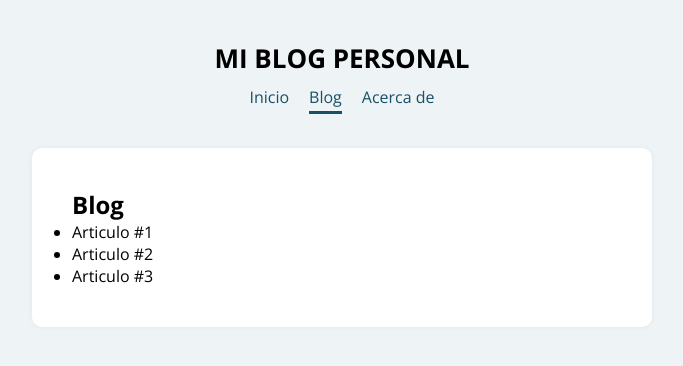
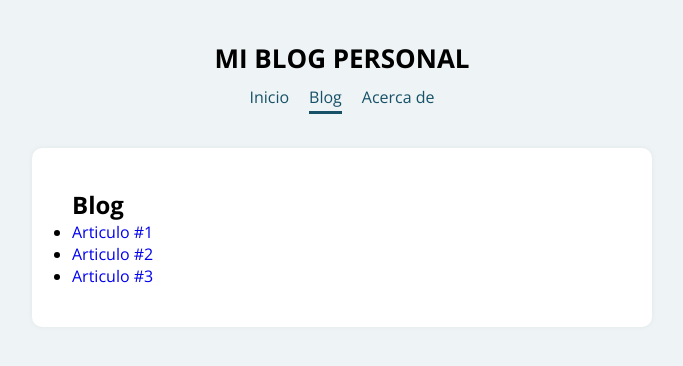
Before and after one commit to rvaldez20/app-blog-cfm, a React (Create React App) app: page /blog in a window 1280 px wide. Shown: the top 366 px of the page, without its empty margins (298-981 px from the left). Built offline with nearby package versions, Linux system fonts and the light colour scheme.

Commit message:
Se muestran los datos de la mini DB (posts) y se crean enlaces para para cada post

```diff
--- a/src/components/Blog.js
+++ b/src/components/Blog.js
@@ -1,13 +1,21 @@
 import React from 'react';
+import{Link} from 'react-router-dom';
+
+import posts from '../data/post';
 
 const Blog = () => {
+
    return (
       <div>
          <h2> Blog</h2>
          <ul>
-            <li>Articulo #1</li>
-            <li>Articulo #2</li>
-            <li>Articulo #3</li>
+            {posts.map( post => {
+               return (
+                  <li key={post.id}>
+                     <Link to={`/post/${post.id}`} >{post.titulo}</Link>
+                  </li>
+               )
+            })}
          </ul>
       </div>
     );
```
